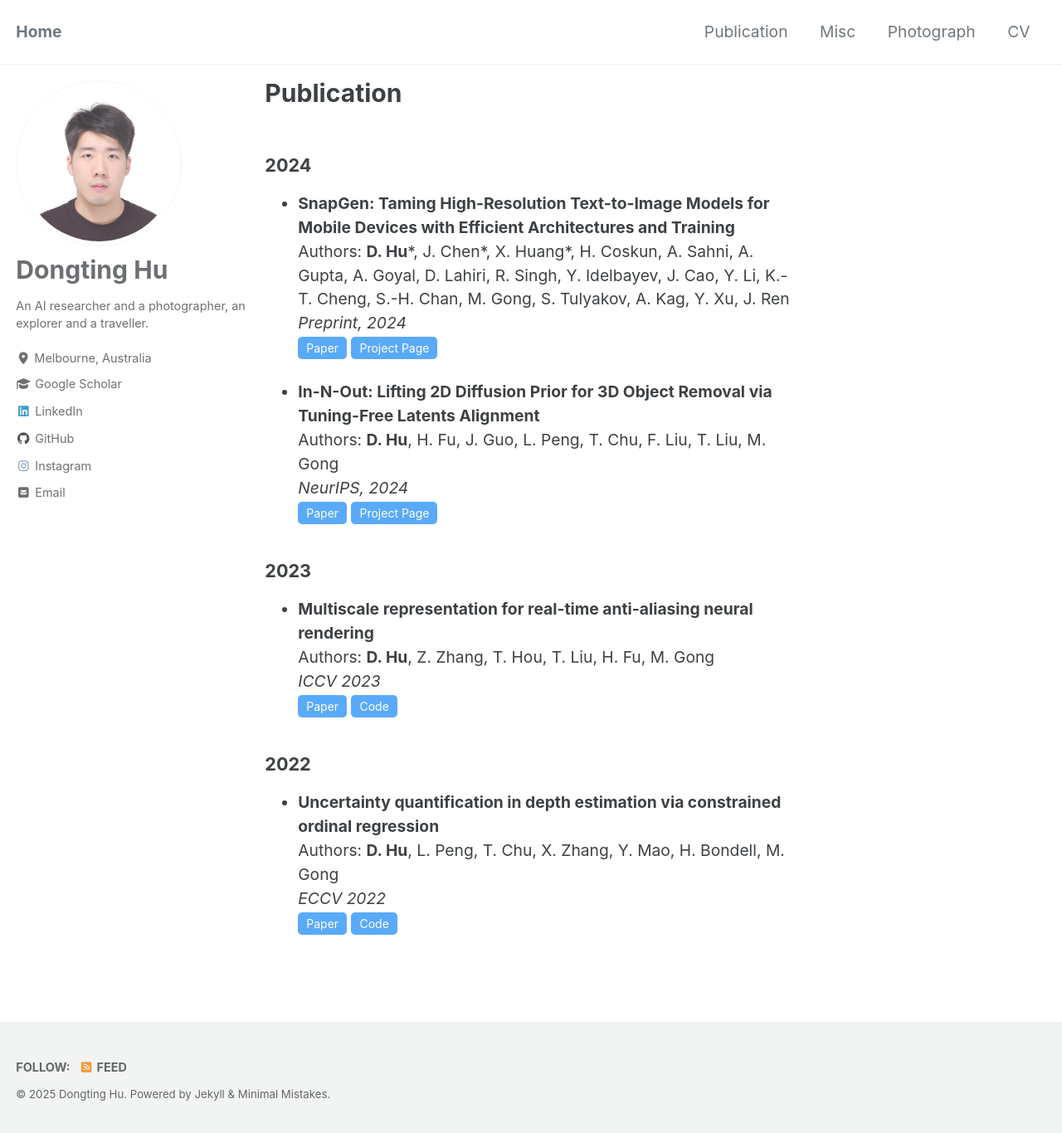
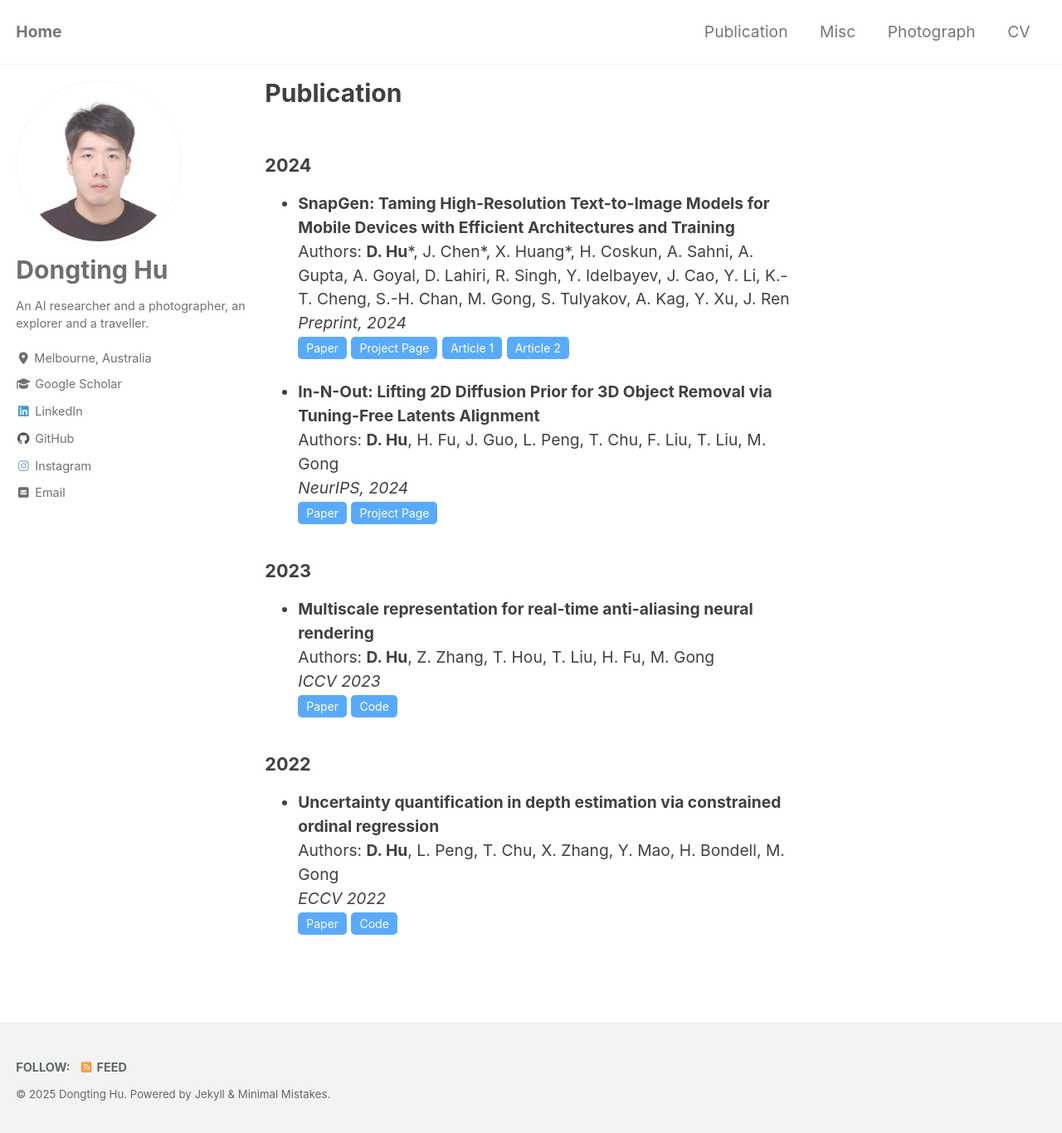
Before and after one commit to timmy11hu/timmy11hu.github.io, a Jekyll site: the page built from _pages/publication.md, in a window 1280 px wide and 1368 px high. Shown: the whole window at 83% size. Built offline with Jekyll 4.4.1, drawn with Linux system fonts in a browser that asks for light colours; cached includes are drawn as plain includes.

Commit message:
Update publication.md

```diff
--- a/_pages/publication.md
+++ b/_pages/publication.md
@@ -21,7 +21,16 @@ author_profile: true
     Project Page
   </button>
   </a>
-
+  <a href="https://newsroom.snap.com/ai-text-to-image-model-for-mobile-devices" target="_blank" style="text-decoration: none;">
+  <button style="padding: 5px 10px; font-size: 14px; cursor: pointer; background-color:rgb(90, 170, 250); color: white; border: none; border-radius: 5px;">
+    Article 1
+  </button>
+  </a>
+  <a href="https://techcrunch.com/2025/02/04/snap-unveils-ai-text-to-image-model-for-mobile-devices" target="_blank" style="text-decoration: none;">
+  <button style="padding: 5px 10px; font-size: 14px; cursor: pointer; background-color:rgb(90, 170, 250); color: white; border: none; border-radius: 5px;">
+    Article 2
+  </button>
+  </a>
 
 - **In-N-Out: Lifting 2D Diffusion Prior for 3D Object Removal via Tuning-Free Latents Alignment**
   Authors: **D. Hu**, H. Fu, J. Guo, L. Peng, T. Chu, F. Liu, T. Liu, M. Gong
```
